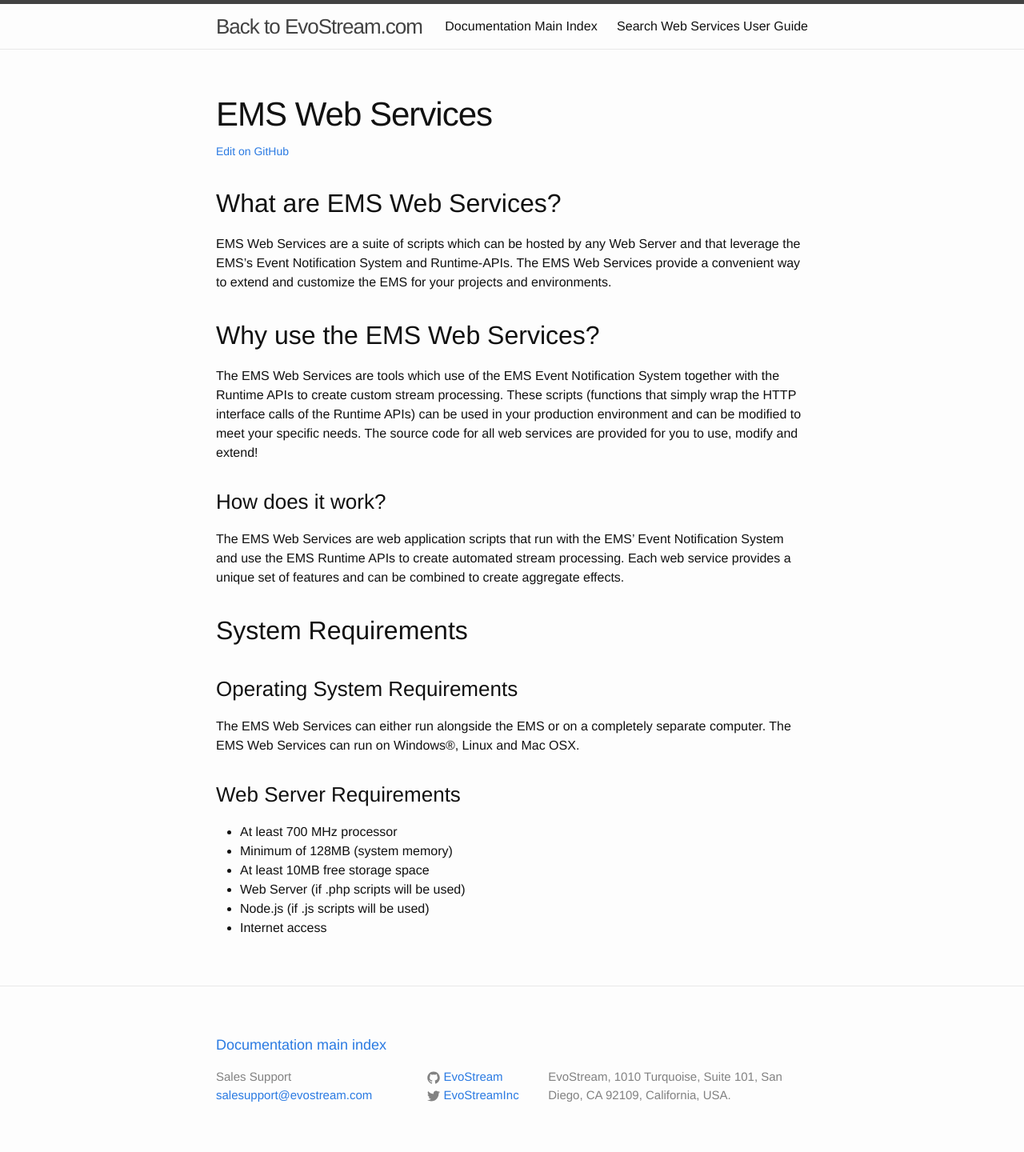
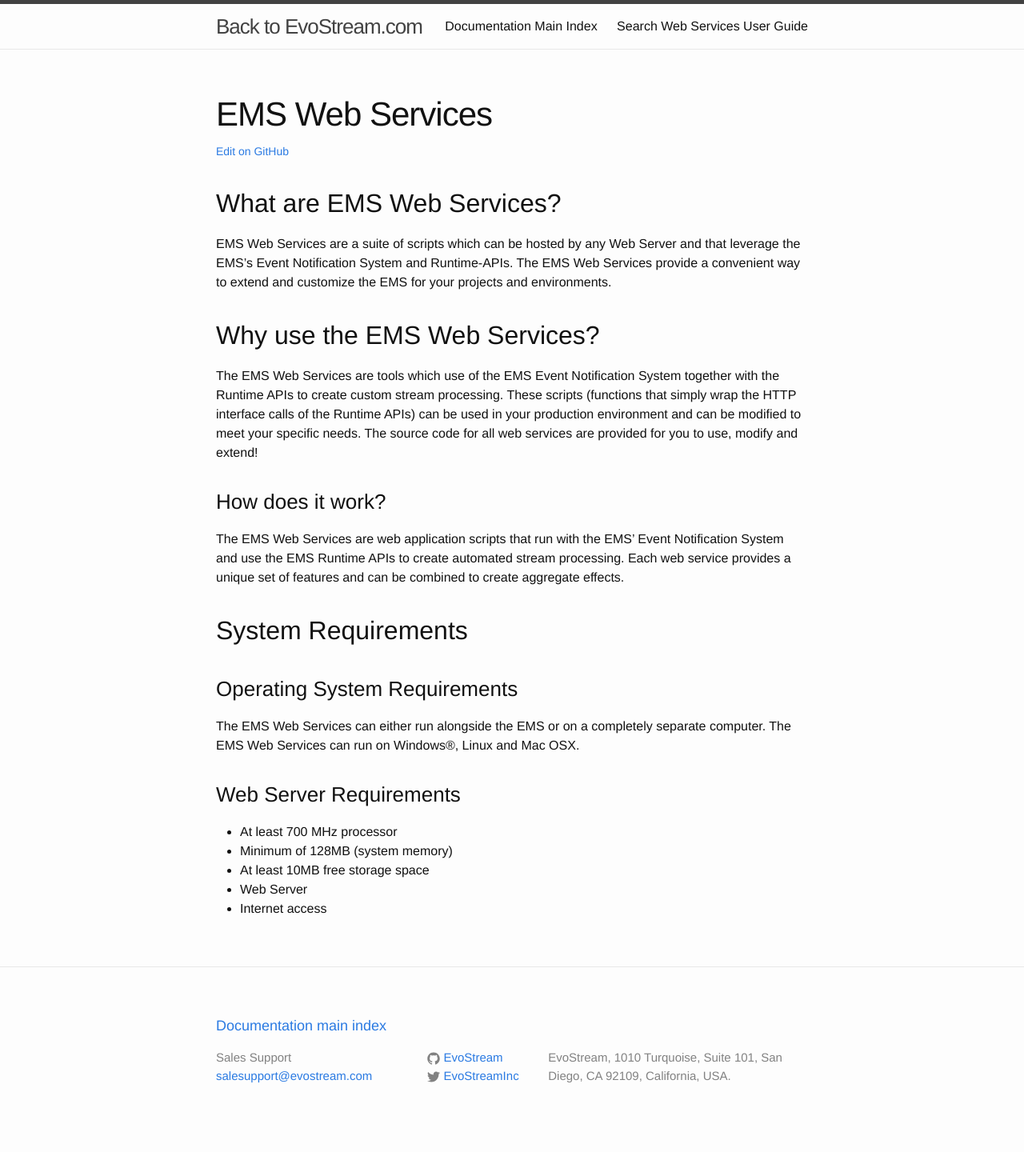
Before and after one commit to EvoStream/ems_web_services_user_guide, a Jekyll site: the page built from _posts/2016-01-01-ems_web_services.md, in a window 1280 px wide. Shown: the whole page at 80% size. Built offline with Jekyll 4.4.1, drawn with Linux system fonts in a browser that asks for light colours; after the commit the page ends 1416 px from its top, so only the background shows below that.

Commit message:
Removed Node

```diff
--- a/_posts/2016-01-01-ems_web_services.md
+++ b/_posts/2016-01-01-ems_web_services.md
@@ -37,6 +37,5 @@ The EMS Web Services can either run alongside the EMS or on a completely separat
 - At least 700 MHz processor
 - Minimum of  128MB (system memory)
 - At least 10MB free storage space
-- Web Server (if .php scripts will be used)
-- Node.js (if .js scripts will be used)
+- Web Server
 - Internet access
```
